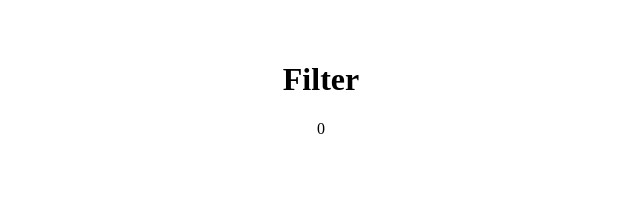
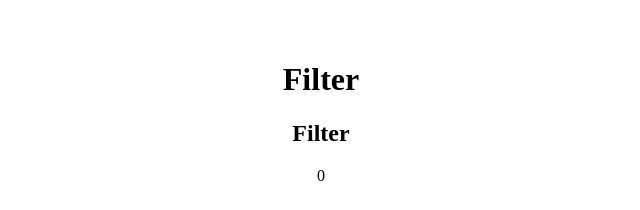
Before and after one commit to tla111/filter-practice, a React (Vite) app in the folder frontend/: page / in a window 1280 px wide. Shown: the top 210 px of the page, without its empty margins (319-959 px from the left). Built offline with nearby package versions, Linux system fonts and the light colour scheme.

Commit message:
added subheading

```diff
--- a/frontend/src/App.jsx
+++ b/frontend/src/App.jsx
@@ -8,6 +8,7 @@ function App() {
   return (
     <div className="App">
       <h1>Filter</h1>
+      <h2>Filter</h2>
       {count}
     </div>
   )
```
